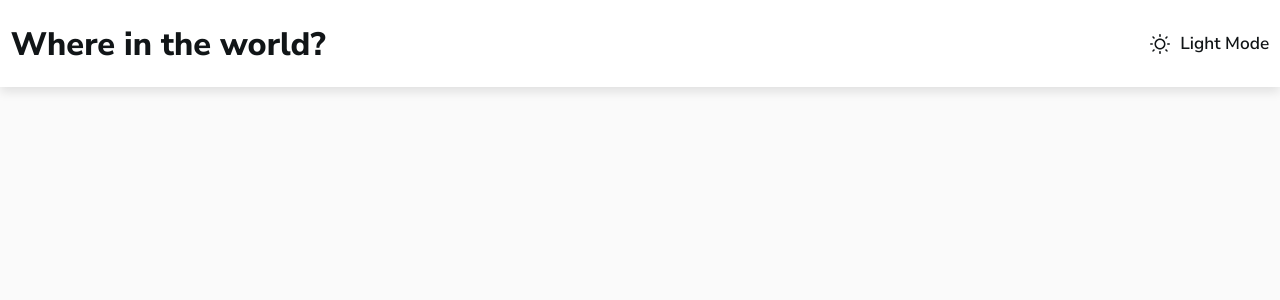
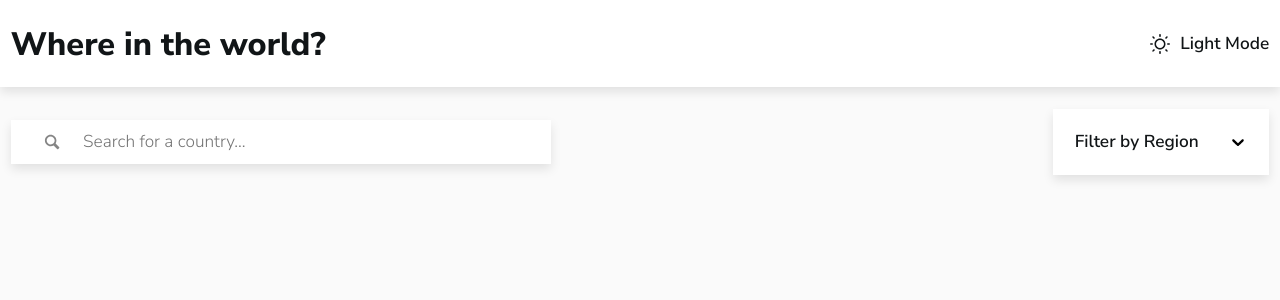
Before and after one commit to mRutkowski99/ts-countries, a React (Create React App) app: page / in a window 1280 px wide. Shown: the top 300 px of the page. Built offline with nearby package versions, Linux system fonts and the light colour scheme.

Commit message:
Form layout

```diff
--- a/src/components/Dropdown/Dropdown.styled.ts
+++ b/src/components/Dropdown/Dropdown.styled.ts
@@ -1,7 +1,7 @@
 import styled from "styled-components";
 
 export const StyledDropdown = styled.div`
-  width: 25rem;
+  width: 20rem;
   position: relative;
   color: ${(props) => props.theme.colors.lightMode.text};
   font-weight: ${(props) => props.theme.fontWeights.bold};
--- a/src/components/TextInput/TextInput.styled.ts
+++ b/src/components/TextInput/TextInput.styled.ts
@@ -3,6 +3,7 @@ import styled from "styled-components";
 export const StyledTextInput = styled.div`
   background-color: ${(props) => props.theme.colors.lightMode.elements};
   color: ${(props) => props.theme.colors.lightMode.input};
+  width: min(100%, 50rem);
   padding: 1rem 3rem;
   display: flex;
   align-items: center;
@@ -15,5 +16,6 @@ export const StyledTextInput = styled.div`
     background-color: transparent;
     font: inherit;
     font-size: 1.6rem;
+    width: 100%;
   }
 `;
--- /dev/null
+++ b/src/layout/Form/Form.styled.ts
@@ -0,0 +1,11 @@
+import styled from "styled-components";
+
+export const StyledForm = styled.form`
+  max-width: 120rem;
+  margin: 0 auto;
+  display: flex;
+  justify-content: space-between;
+  align-items: center;
+  flex-wrap: wrap;
+  gap: 3rem;
+`;
--- /dev/null
+++ b/src/layout/Form/Form.tsx
@@ -0,0 +1,14 @@
+import { StyledForm } from "./Form.styled";
+import TextInput from "../../components/TextInput/TextInput";
+import Dropdown from "../../components/Dropdown/Dropdown";
+
+const Form: React.FC = () => {
+  return (
+    <StyledForm>
+      <TextInput />
+      <Dropdown />
+    </StyledForm>
+  );
+};
+
+export default Form;
--- a/src/pages/Home/Home.tsx
+++ b/src/pages/Home/Home.tsx
@@ -1,7 +1,12 @@
 import { StyledHome } from "./Home.styled";
+import Form from "../../layout/Form/Form";
 
 const Home: React.FC = () => {
-  return <StyledHome></StyledHome>;
+  return (
+    <StyledHome>
+      <Form />
+    </StyledHome>
+  );
 };
 
 export default Home;
```
